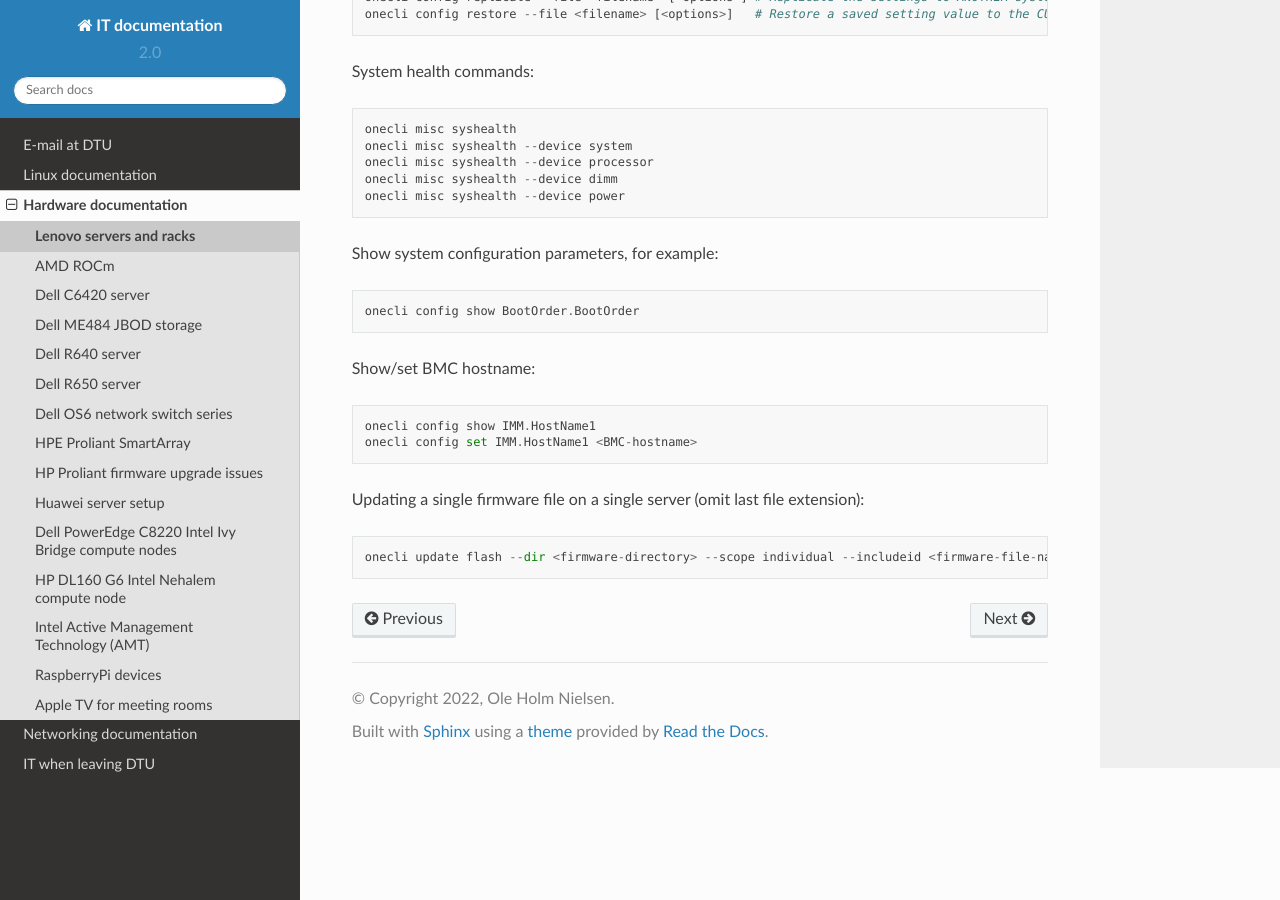
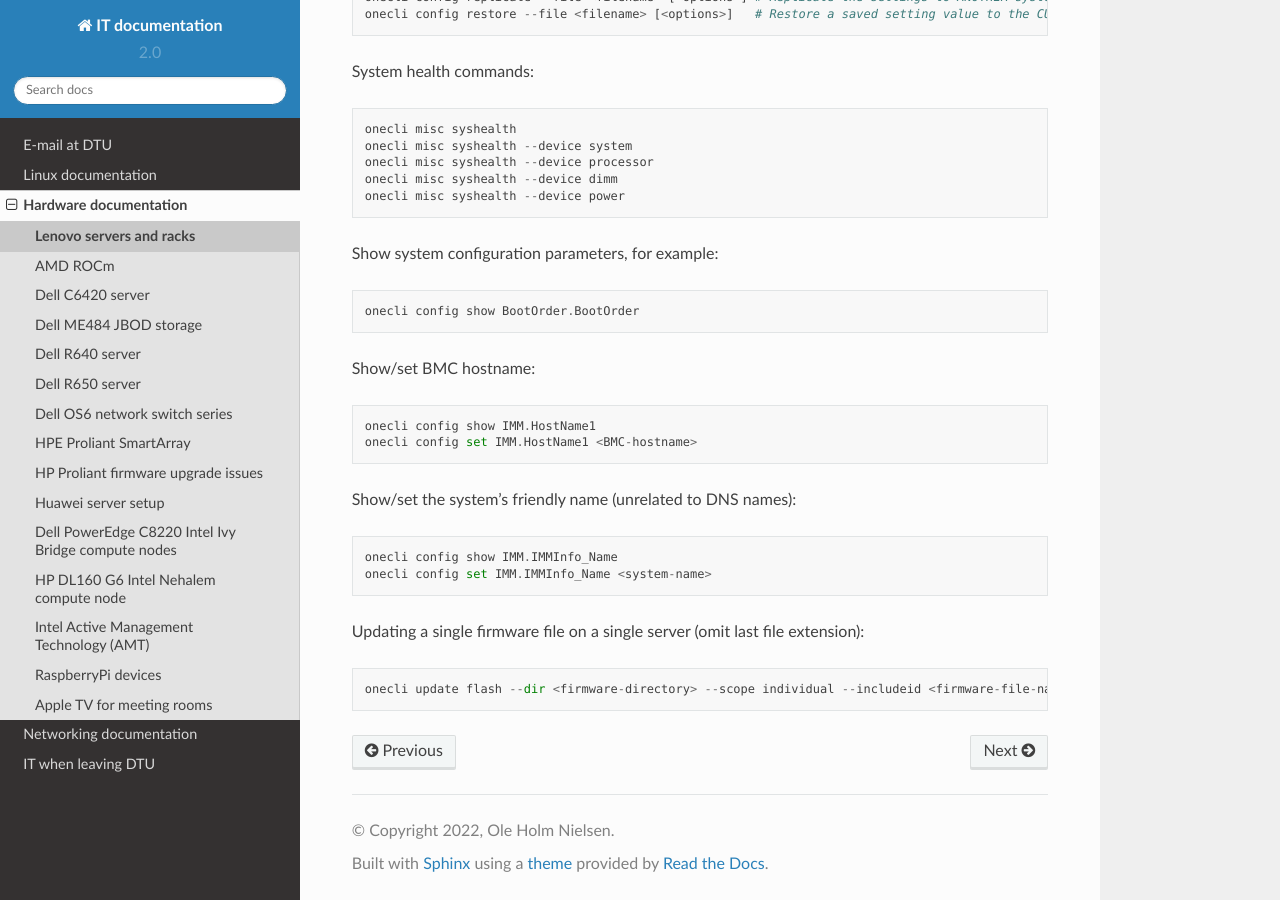
Before and after one commit to OleHolmNielsen/ITwiki, a Sphinx documentation site: the page built from docs/Lenovo_XClarity_BMC.rst, in a window 1280 px wide and 900 px high, scrolled down 1034 px. Built offline with Sphinx 7.4.7 and the Read the Docs theme 2.0.0, drawn with Linux system fonts in a browser that asks for light colours.

Commit message:
IMM.IMMInfo_Name

```diff
--- a/docs/Lenovo_XClarity_BMC.rst
+++ b/docs/Lenovo_XClarity_BMC.rst
@@ -61,6 +61,11 @@ Show/set BMC hostname::
   onecli config show IMM.HostName1
   onecli config set IMM.HostName1 <BMC-hostname>
 
+Show/set the system's friendly name (unrelated to DNS names)::
+
+  onecli config show IMM.IMMInfo_Name
+  onecli config set IMM.IMMInfo_Name <system-name>
+
 Updating a single firmware file on a single server (omit last file extension)::
 
   onecli update flash --dir <firmware-directory> --scope individual --includeid <firmware-file-name>
```
